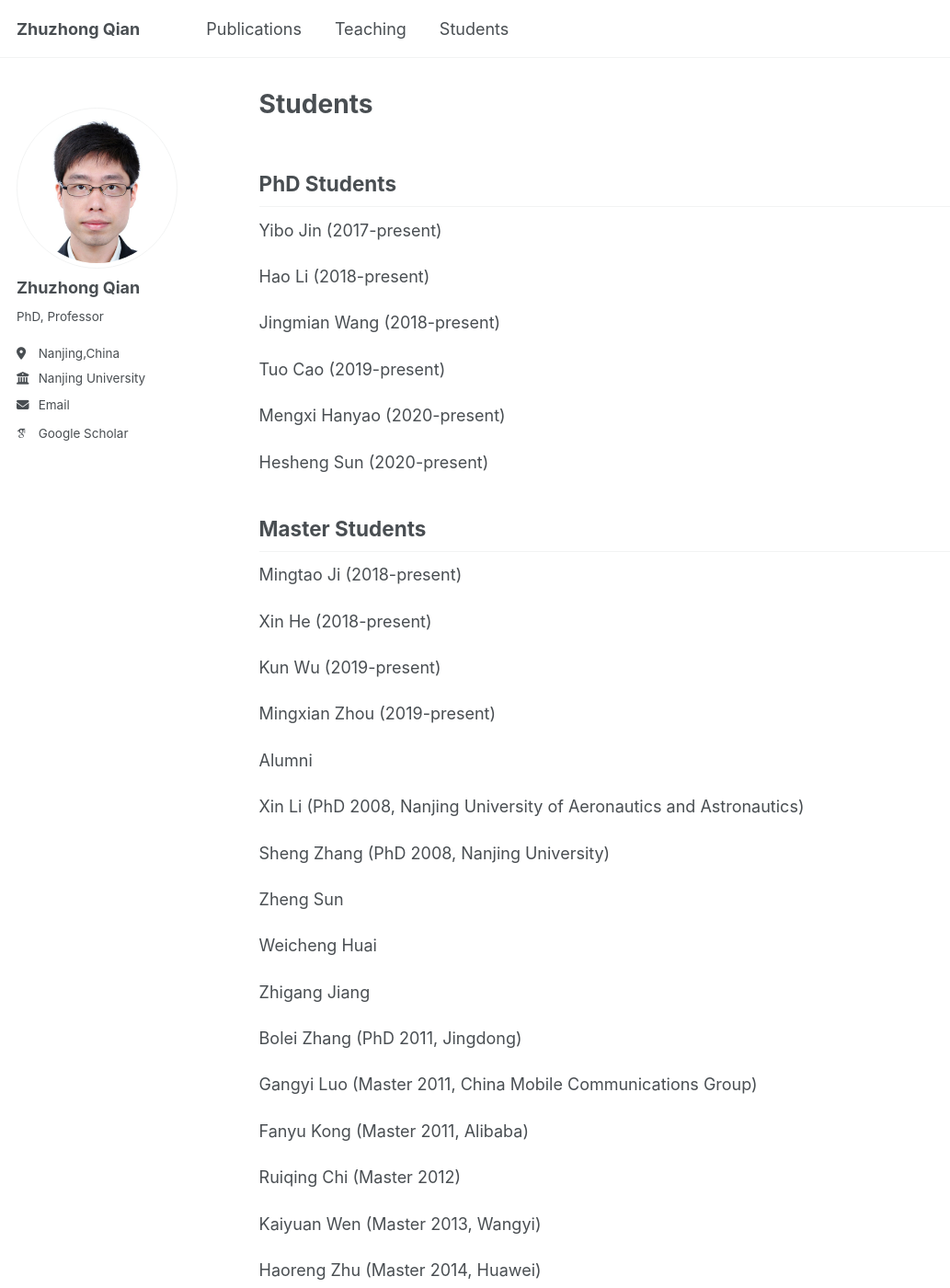
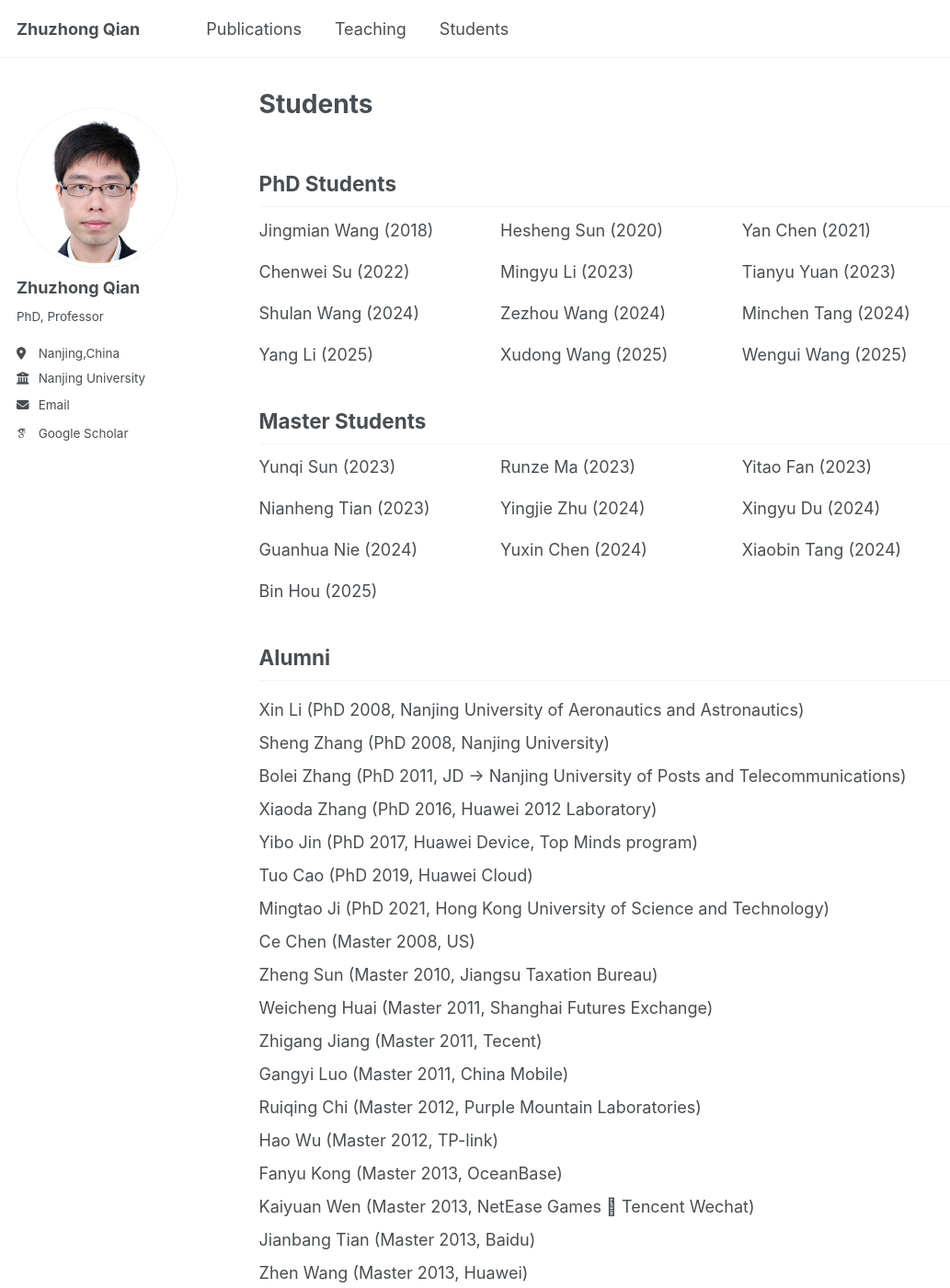
Before and after one commit to Guanhua-N/ngh.githjub.io, a Jekyll site: the page built from _pages/students.md, in a window 1280 px wide and 1400 px high. Shown: the whole window at 92% size, without its empty margins (0-1033 px from the left). Built offline with Jekyll 4.4.1, drawn with Linux system fonts in a browser that asks for light colours; some web fonts are replaced; some of the changed text lies outside the part shown.

Commit message:
修改学生界面

```diff
--- /dev/null
+++ b/_data/students.yml
@@ -0,0 +1,68 @@
+phd:
+- Jingmian Wang (2018)
+- Hesheng Sun (2020)
+- Yan Chen (2021)
+- Chenwei Su (2022)
+- Mingyu Li (2023)
+- Tianyu Yuan (2023)
+- Shulan Wang (2024)
+- Zezhou Wang (2024)
+- Minchen Tang (2024)
+- Yang Li (2025)
+- Xudong Wang (2025)
+- Wengui Wang (2025)
+
+
+master:
+- Yunqi Sun (2023)
+- Runze Ma (2023)
+- Yitao Fan (2023)
+- Nianheng Tian (2023)
+- Yingjie Zhu (2024)
+- Xingyu Du (2024)
+- Guanhua Nie (2024)
+- Yuxin Chen (2024)
+- Xiaobin Tang (2024)
+- Bin Hou (2025)
+
+
+alumni:
+- Xin Li (PhD 2008, Nanjing University of Aeronautics and Astronautics)
+- Sheng Zhang (PhD 2008, Nanjing University)
+- Bolei Zhang (PhD 2011, JD -> Nanjing University of Posts and Telecommunications)
+- Xiaoda Zhang (PhD 2016, Huawei 2012 Laboratory)
+- Yibo Jin (PhD 2017, Huawei Device, Top Minds program)
+- Tuo Cao (PhD 2019, Huawei Cloud)
+- Mingtao Ji (PhD 2021, Hong Kong University of Science and Technology)
+- Ce Chen (Master 2008, US)
+- Zheng Sun (Master 2010, Jiangsu Taxation Bureau)
+- Weicheng Huai (Master 2011, Shanghai Futures Exchange)
+- Zhigang Jiang (Master 2011, Tecent)
+- Gangyi Luo (Master 2011, China Mobile)
+- Ruiqing Chi (Master 2012, Purple Mountain Laboratories)
+- Hao Wu (Master 2012, TP-link)
+- Fanyu Kong (Master 2013, OceanBase)
+- Kaiyuan Wen (Master 2013, NetEase Games  Tencent Wechat)
+- Jianbang Tian (Master 2013, Baidu)
+- Zhen Wang (Master 2013, Huawei)
+- Haoren Zhu (Master 2014, Huawei)
+- Chenchen Han (Master 2014, TP-Link)
+- Weimin Qiu (Master 2014, Huawei)
+- Xin Zhang (Master 2015, Baidu)
+- Rui Zhang (Master 2015, Intel)
+- Maojian Dong (Master 2015, Tencent)
+- Yize Li (Master 2016, Huawei)
+- Shaodong Xiao (Master 2016, NetEase Games)
+- Xiangbo Li (Master 2016, Baidu)
+- Yuan Chen (Master 2016, Bank of Xingye)
+- Tiantian Wang (Master 2016, Microsoft)
+- Xin He (Master 2018, NetEase)
+- Kun Wu (Master 2019, Alibaba)
+- Mingxian Zhou (Master 2019, Alibaba)
+- Shenjie Wei (Master 2020, State Grid Jiangsu)
+- Suwei Xu (Master 2020, Alibaba)
+- Kefeng Wu (Master 2020, Alibaba)
+- Yitong Zhou (Master 2020, Inner Mongolia Regional Party Committee Organization Department)
+- Xiongfeng Hu (Master 2020, General Office of the State Council of the People's Republic of China)
+- Fanhao Kong (Master 2021, Tencent Wechat)
+- Yuhan Zhang (Master 2021, Huawei)
--- a/_pages/students.md
+++ b/_pages/students.md
@@ -4,68 +4,47 @@ permalink: /students/
 author_profile: true
 ---
 
+<style>
+  .grid-3cols {
+    display: grid;
+    grid-template-columns: repeat(3, 1fr);
+    gap: 1rem;
+    margin-bottom: 2rem;
+  }
+  .grid-3cols > div {
+    padding: 0;
+    border: none;
+    background: transparent;
+  }
+  .alumni-list {
+    list-style-type: disc;
+    padding-left: 1.5rem;
+  }
+</style>
+
+
+
 ## PhD Students
 
-Yibo Jin (2017-present)
+<div class="grid-3cols">
+  {% for name in site.data.students.phd %}
+    <div>{{ name }}</div>
+  {% endfor %}
+</div>
 
-Hao Li (2018-present)
-
-Jingmian Wang (2018-present)
-
-Tuo Cao (2019-present)
-
-Mengxi Hanyao (2020-present)
-
-Hesheng Sun (2020-present)
 
 ## Master Students
 
-Mingtao Ji (2018-present)
+<div class="grid-3cols">
+  {% for name in site.data.students.master %}
+    <div>{{ name }}</div>
+  {% endfor %}
+</div>
 
-Xin He (2018-present)
+## Alumni
 
-Kun Wu (2019-present)
-
-Mingxian Zhou (2019-present)
-
-Alumni
-
-Xin Li (PhD 2008, Nanjing University of Aeronautics and Astronautics)
-
-Sheng Zhang (PhD 2008, Nanjing University)
-
-Zheng Sun
-
-Weicheng Huai
-
-Zhigang Jiang
-
-Bolei Zhang (PhD 2011, Jingdong)
-
-Gangyi Luo (Master 2011, China Mobile Communications Group)
-
-Fanyu Kong (Master 2011, Alibaba)
-
-Ruiqing Chi (Master 2012)
-
-Kaiyuan Wen (Master 2013, Wangyi)
-
-Haoreng Zhu (Master 2014, Huawei)
-
-Chenchen Han (Master 2014, TPLink)
-
-Rui Zhang (Master 2015, Intel)
-
-Maojian Dong (Master 2015, Tengxun)
-
-Xiaoda Zhang (PhD 2016, Huawei)
-
-Yize Li (Master 2016, Huawei)
-
-Shaodong Xiao (Master 2016, Wangyi)
-
-Xiangbo Li (Master 2016, Baidu)
-
-Yuan Chen (Master 2016, Bank of Xingye)
-
-Tiantian Wang (Master 2016, Microsoft)
+<ul class="alumni-list" style="list-style-type: none; padding-left: 0; margin-left: 0;">
+  {% for name in site.data.students.alumni %}
+    <li>{{ name }}</li>
+  {% endfor %}
+</ul>
```
Also changed, not shown: _pages/publications.md (+13 -0 lines).
